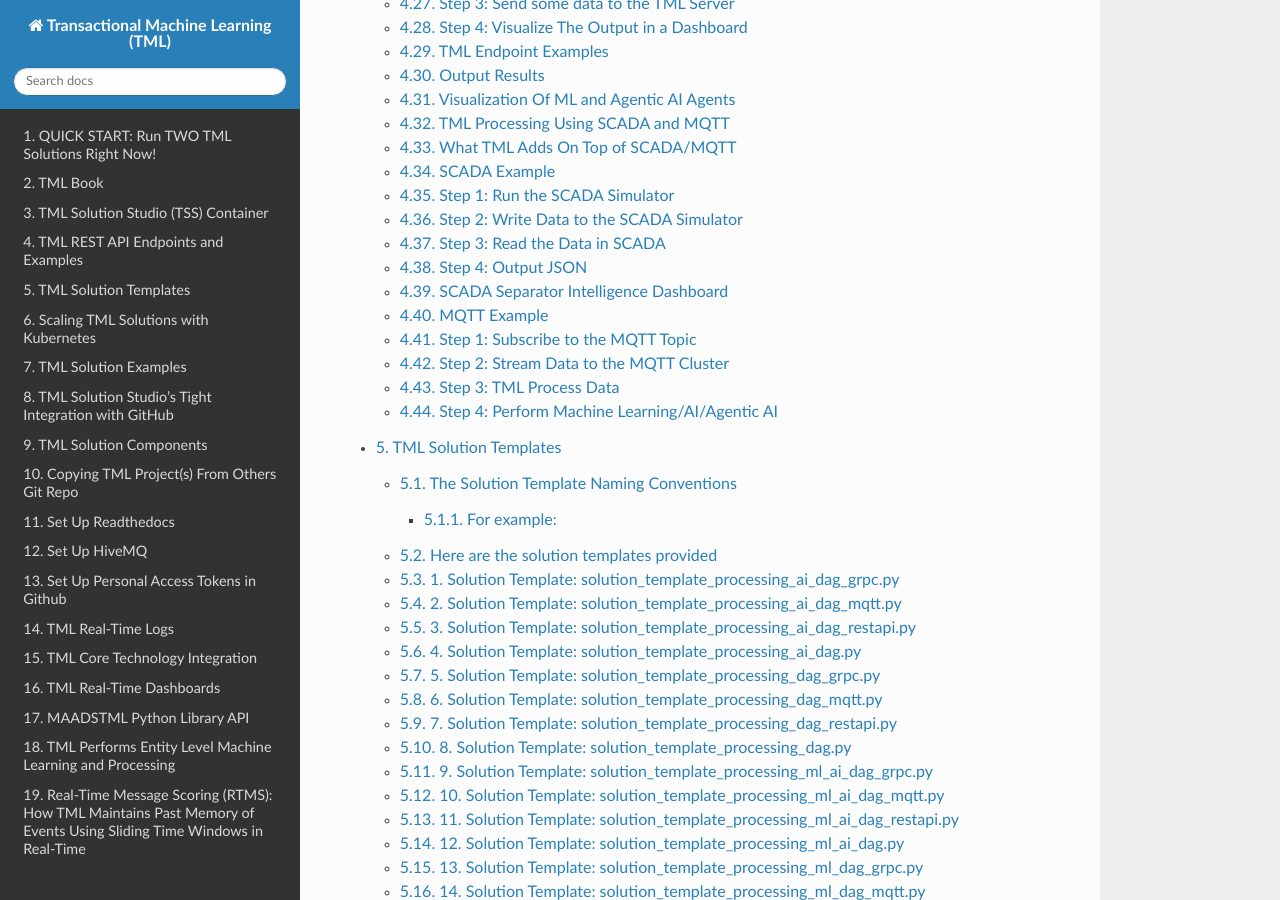
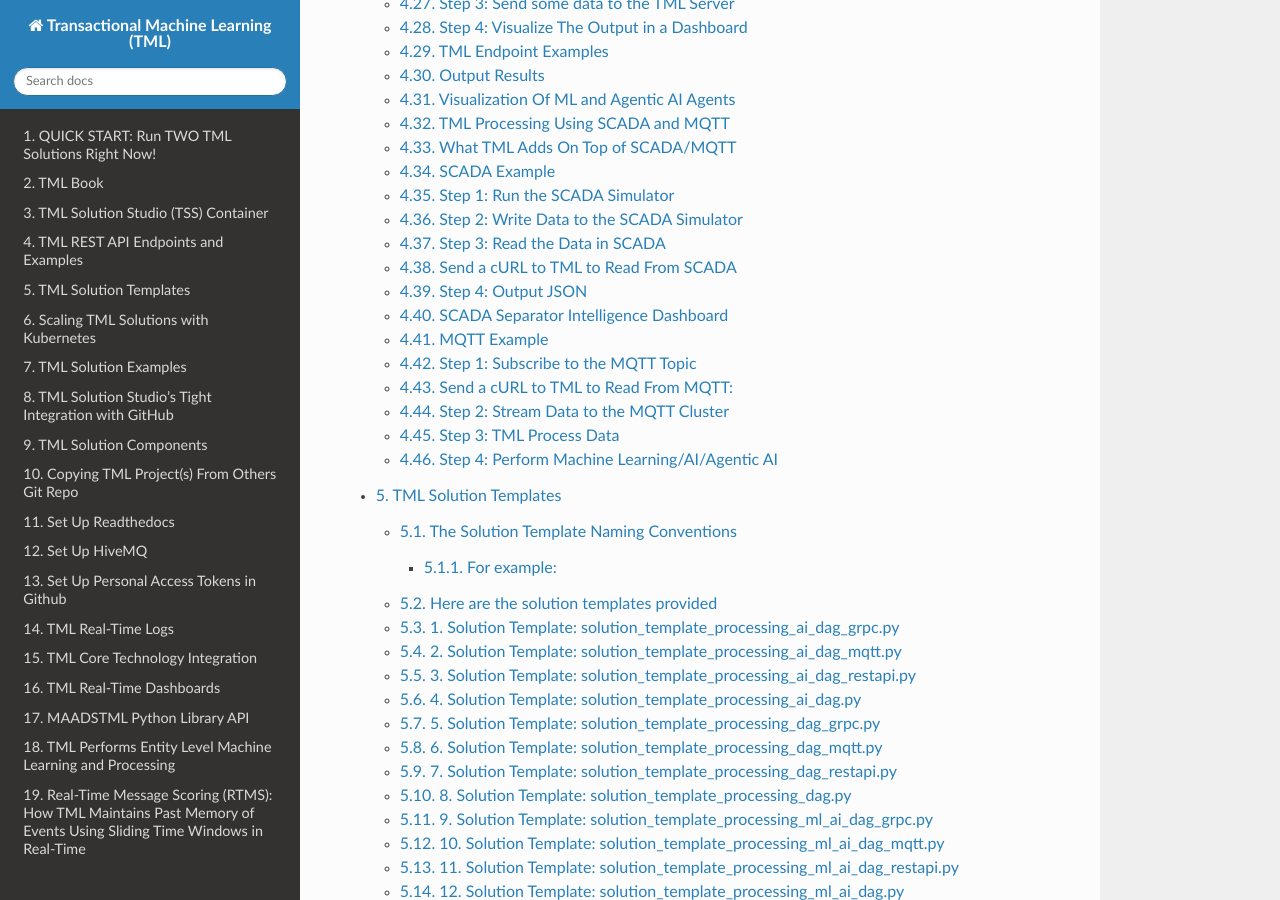
Before and after one commit to smaurice101/readthedocs, a Sphinx documentation site: the page built from docs/source/index.rst, in a window 1280 px wide and 900 px high, scrolled down 6511 px. Built offline with Sphinx 7.4.7 and the Read the Docs theme 3.1.0, drawn with Linux system fonts in a browser that asks for light colours; pages that are not in the unit, such as notebooks, are missing from menus; some of the changed text lies outside the part shown.

Commit message:
Update tmlapi.rst

```diff
--- a/docs/source/tmlapi.rst
+++ b/docs/source/tmlapi.rst
@@ -3129,7 +3129,8 @@
       "scaling": {"vesselIndex":1,"operatingPressure":100,"operatingTemperature":100,"gasFlowRate":100,"gasDensity":1000,"gasCompressabilityFactor":1000,"gasViscosity":1000000000,"hclFlowRate":100,"hclDensity":1,"hclViscosity":1000000,"hclSurfaceTension":100000,"waterFlowRate":1000,"waterDensity":10,"waterViscosity":1000000,"waterSurfaceTension":100000,"hclWaterSurfaceTension":100000,"phseInversionCriticalWaterCut":1000,"solidFlowRate":100,"solidDensity":10}
     }
 
-**Send a cURL:**
+Send a cURL to TML to Read From SCADA
+--------------------------------
 
 .. code-block::
 
@@ -3366,9 +3367,10 @@
       "mqtt_enabletls": "1"
     }
 
-**Send the payload to the TML Server: **
-
-Send a cURL:
+**Send the payload to the TML Server:**
+
+Send a cURL to TML to Read From MQTT:
+------------------------------------
 
 .. code-block::
 
```
